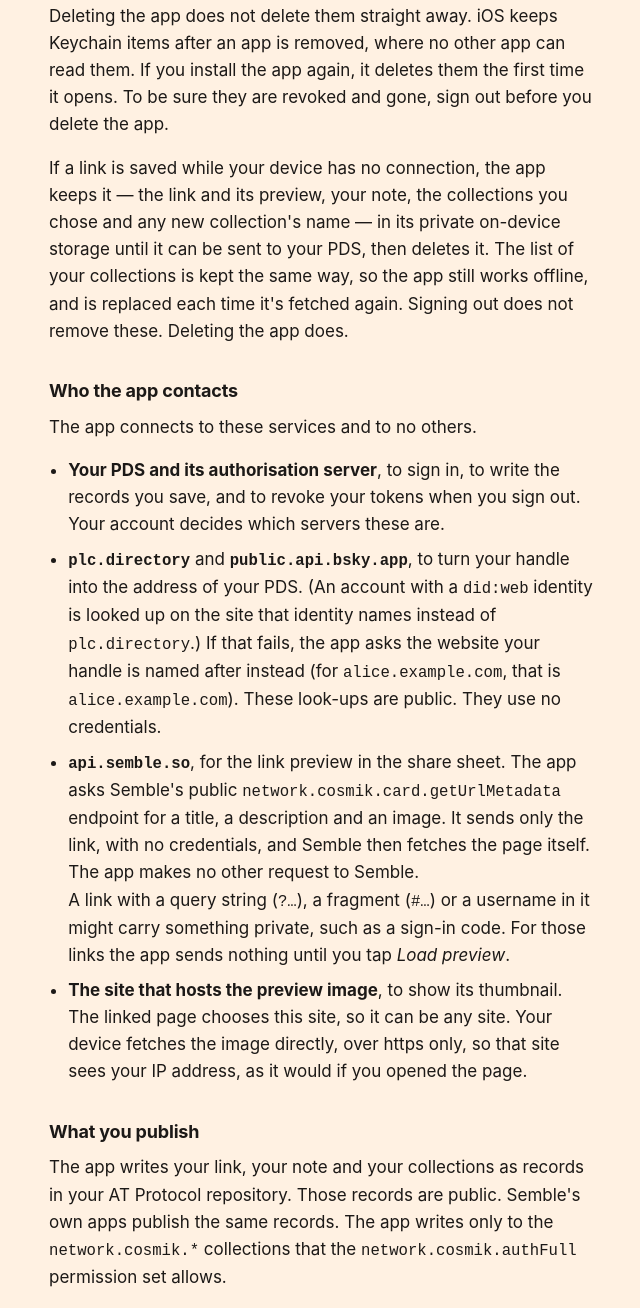
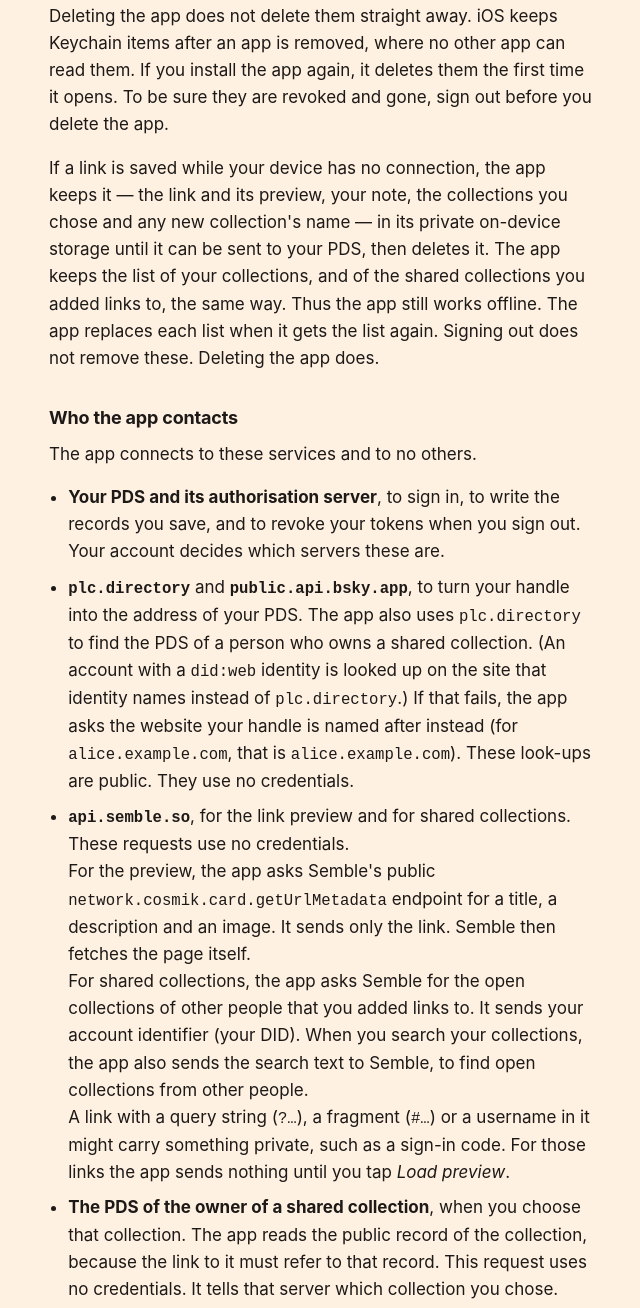
Before and after one commit to jphastings/semble-share-sheet, a plain HTML site: page web/privacy.html in a window 1280 px wide. Shown: the part 566-1874 px from the top of the page, without its empty margins (319-959 px from the left). Drawn offline with Linux system fonts and the light colour scheme.

Commit message:
Document the shared-collection requests
The privacy notice, README and architecture notes said the link preview
was the only request to Semble. The app now also sends the user's DID
and their search text to api.semble.so, and reads public collection
records from the owners' PDS hosts.

```diff
--- a/web/privacy.html
+++ b/web/privacy.html
@@ -53,7 +53,7 @@
 <body>
   <main>
     <h1>Privacy notice</h1>
-    <p class="meta">Add to Semble · Updated September 2026</p>
+    <p class="meta">Add to Semble · Updated November 2026</p>
 
     <p>
       Add to Semble is a small, open-source iOS app. It has no server, no
@@ -83,9 +83,10 @@
       If a link is saved while your device has no connection, the app keeps
       it — the link and its preview, your note, the collections you chose and
       any new collection's name — in its private on-device storage until it
-      can be sent to your PDS, then deletes it. The list of your collections
-      is kept the same way, so the app still works offline, and is replaced
-      each time it's fetched again. Signing out does not remove these.
+      can be sent to your PDS, then deletes it. The app keeps the list of your
+      collections, and of the shared collections you added links to, the same
+      way. Thus the app still works offline. The app replaces each list when
+      it gets the list again. Signing out does not remove these.
       Deleting the app does.
     </p>
 
@@ -100,7 +101,9 @@
       <li>
         <strong><code>plc.directory</code></strong> and
         <strong><code>public.api.bsky.app</code></strong>, to turn your handle
-        into the address of your PDS. (An account with a <code>did:web</code>
+        into the address of your PDS. The app also uses
+        <code>plc.directory</code> to find the PDS of a person who owns a
+        shared collection. (An account with a <code>did:web</code>
         identity is looked up on the site that identity names instead of
         <code>plc.directory</code>.) If that fails, the app asks the website
         your handle is named after instead (for <code>alice.example.com</code>,
@@ -108,17 +111,31 @@
         They use no credentials.
       </li>
       <li>
-        <strong><code>api.semble.so</code></strong>, for the link preview in
-        the share sheet. The app asks Semble's public
+        <strong><code>api.semble.so</code></strong>, for the link preview and
+        for shared collections. These requests use no credentials.
+        <br>
+        For the preview, the app asks Semble's public
         <code>network.cosmik.card.getUrlMetadata</code> endpoint for a title, a
-        description and an image. It sends only the link, with no credentials,
-        and Semble then fetches the page itself. The app makes no other request
-        to Semble.
+        description and an image. It sends only the link. Semble then fetches
+        the page itself.
+        <br>
+        For shared collections, the app asks Semble for the open collections
+        of other people that you added links to. It sends your account
+        identifier (your DID). When you search your collections, the app also
+        sends the search text to Semble, to find open collections from other
+        people.
         <br>
         A link with a query string (<code>?…</code>), a fragment
         (<code>#…</code>) or a username in it might carry something private,
         such as a sign-in code. For those links the app sends nothing until
         you tap <em>Load preview</em>.
+      </li>
+      <li>
+        <strong>The PDS of the owner of a shared collection</strong>, when you
+        choose that collection. The app reads the public record of the
+        collection, because the link to it must refer to that record. This
+        request uses no credentials. It tells that server which collection
+        you chose.
       </li>
       <li>
         <strong>The site that hosts the preview image</strong>, to show its
```
Also changed, not shown: 2 other files.
